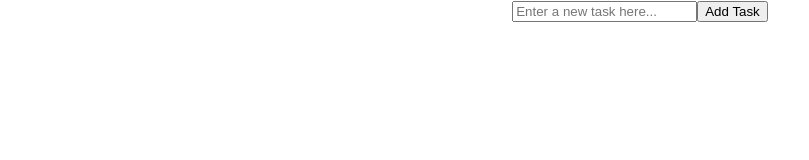
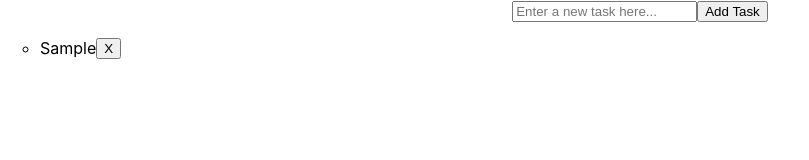
Before and after one commit to zachberk/proj-todolist-reactjs, a React (Create React App) app: page / in a window 1280 px wide. Both pictures are taken after typing "Sample" into the empty fields and a click on the button "Add Task". Shown: the top 160 px of the page, without its empty margins (0-809 px from the left). Built offline with nearby package versions, Linux system fonts and the light colour scheme.

Commit message:
Add reactive and visible todo list

```diff
--- a/src/App.css
+++ b/src/App.css
@@ -36,3 +36,7 @@
     transform: rotate(360deg);
   }
 }
+
+.list {
+  list-style-type: circle;
+}
--- a/src/App.js
+++ b/src/App.js
@@ -1,5 +1,5 @@
 import "./App.css";
-import { useState } from 'react';
+import { useState } from "react";
 
 function App() {
   const [todoList, setTodoList] = useState([]);
@@ -7,14 +7,20 @@ function App() {
 
   const handleInput = (event) => {
     setNewTask(event.target.value);
-  }
+  };
 
   const addTask = () => {
-    const newTodoList = [...todoList, newTask];
-    setTodoList(newTodoList);
+    setTodoList([...todoList, newTask]);
     setNewTask("");
-    console.log("New Todo List: " + newTodoList);
-  }
+    console.log("New Todo List: " + [...todoList, newTask]); // to check
+  };
+
+  const deleteTask = (taskName) => {
+    setTodoList(todoList.filter((task) => task !== taskName));
+    console.log(
+      "New Todo List: " + todoList.filter((task) => task !== taskName)
+    ); // to check
+  };
 
   return (
     <div className="App">
@@ -23,10 +29,22 @@ function App() {
           value={newTask}
           onChange={handleInput}
           type="text"
-          placeholder="Enter a new task here..." />
+          placeholder="Enter a new task here..."
+        />
         <button onClick={addTask}> Add Task </button>
       </div>
-      <div className="list"></div>
+      <ul className="list">
+        {todoList.map((task, index) => {
+          return (
+            <li key={task + index}>
+              <div style={{ display: "flex" }}>
+                {task}
+                <button onClick={() => deleteTask(task)}> X </button>
+              </div>
+            </li>
+          );
+        })}
+      </ul>
     </div>
   );
 }
```
